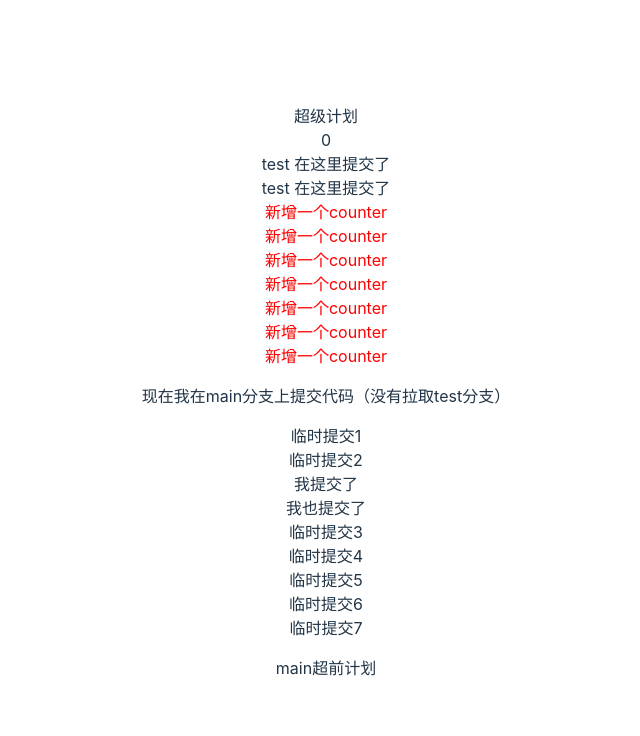
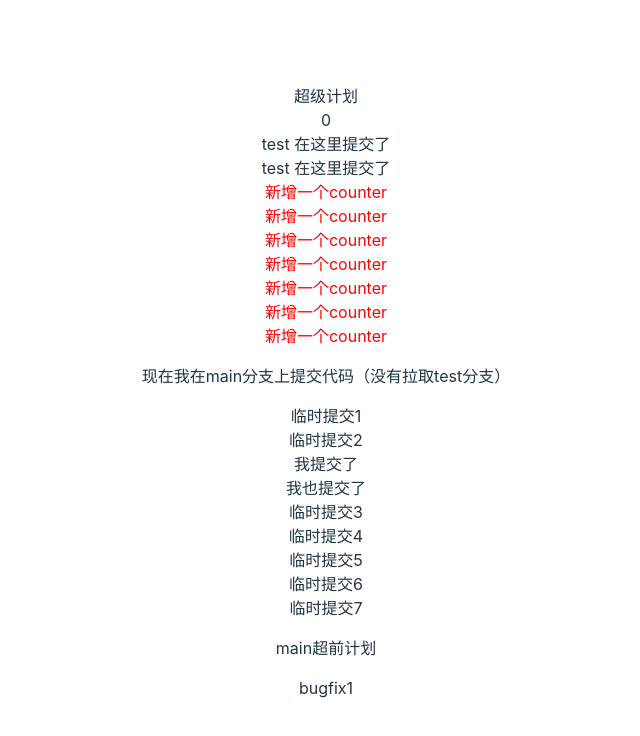
Before and after one commit to HongxuanG/rebase-test, a Vue app: page / in a window 1280 px wide. Shown: the top 736 px of the page, without its empty margins (314-954 px from the left). Built offline with nearby package versions, Linux system fonts and the light colour scheme.

Commit message:
🐞 fix(bugfix1): bugfix commit

```diff
--- a/src/App.vue
+++ b/src/App.vue
@@ -9,6 +9,10 @@ import Test from './components/test.vue'
   <div>超级计划</div>
   <HelloWorld msg="Vite + Vue" />
   <Test ></Test>
+
+
+  <p>bugfix1</p>
+
 </template>
 
 <style scoped lang="scss">
```
